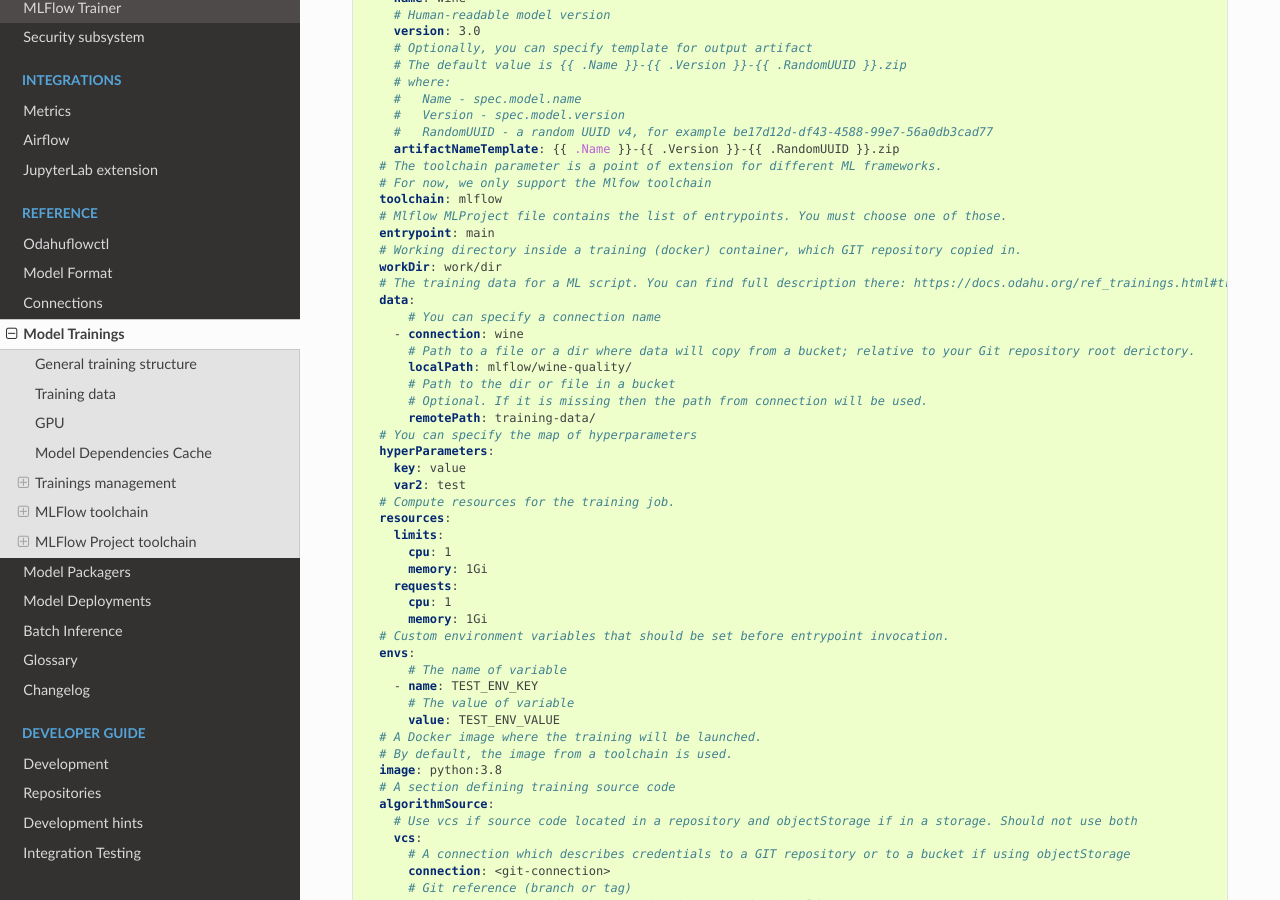
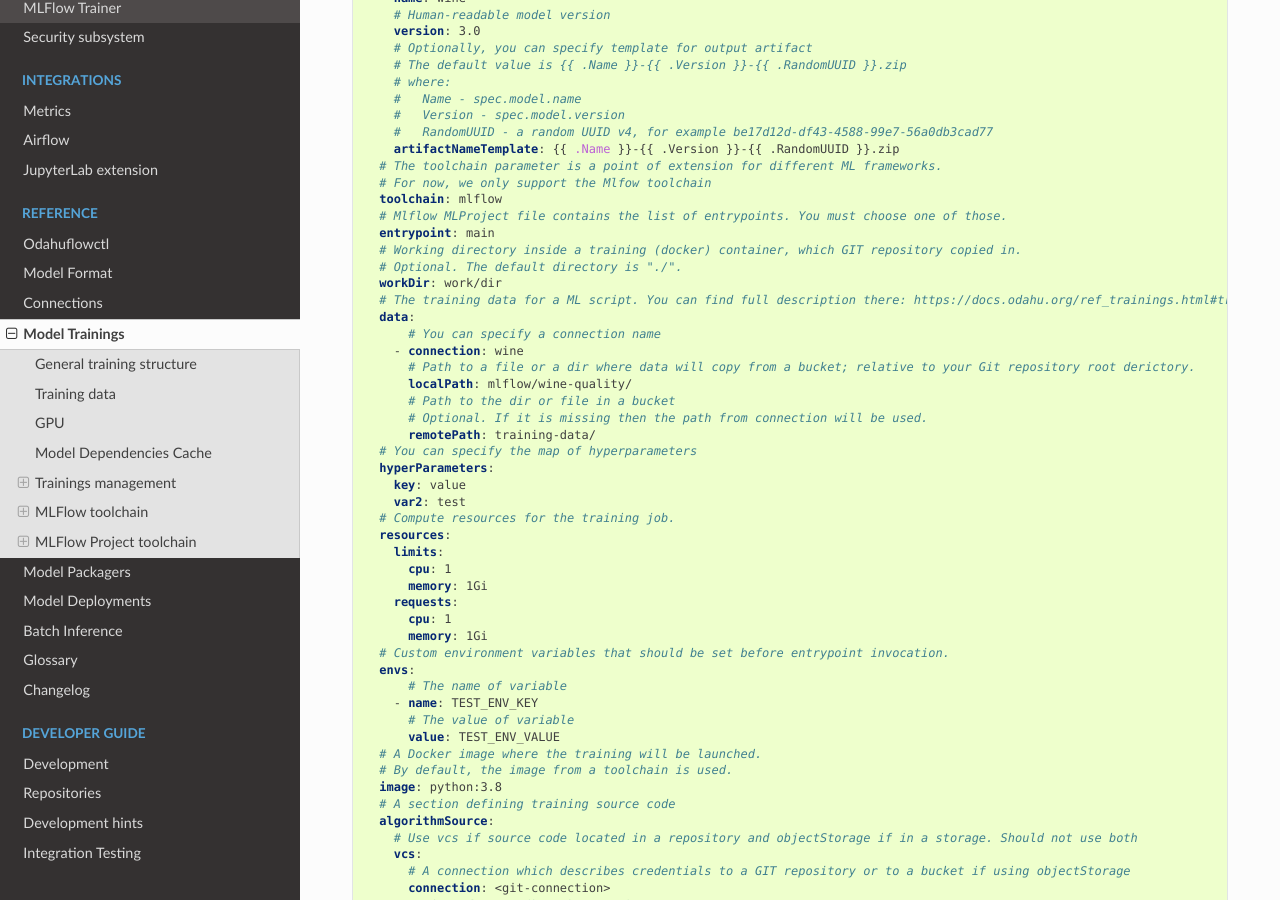
Before and after one commit to odahu/odahu-docs, a Sphinx documentation site: the page built from source/ref_trainings.rst, in a window 1280 px wide and 900 px high, scrolled down 1123 px. Built offline with Sphinx 7.4.7 and the Read the Docs theme 2.0.0, drawn with Linux system fonts in a browser that asks for light colours; formulas are drawn with MathJax 3.

Commit message:
default workDir is "./"

```diff
--- a/source/ref_trainings.rst
+++ b/source/ref_trainings.rst
@@ -49,6 +49,7 @@ General training structure
       # Mlflow MLProject file contains the list of entrypoints. You must choose one of those.
       entrypoint: main
       # Working directory inside a training (docker) container, which GIT repository copied in.
+      # Optional. The default directory is "./".
       workDir: work/dir
       # The training data for a ML script. You can find full description there: https://docs.odahu.org/ref_trainings.html#training-data
       data:
```
